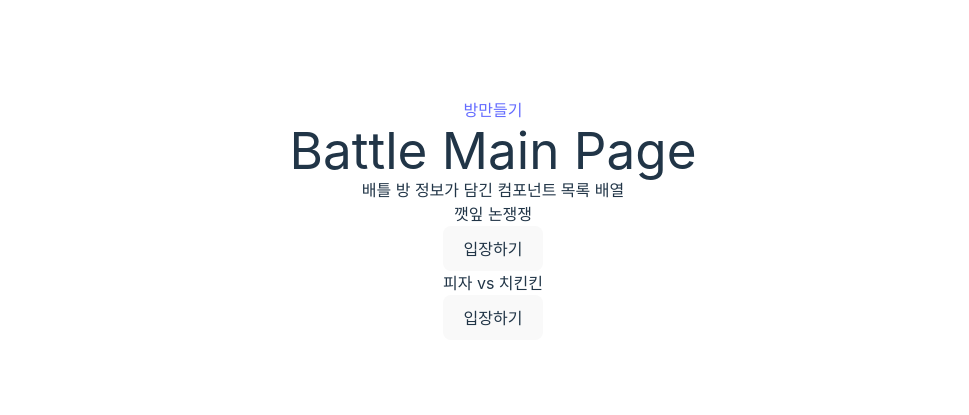
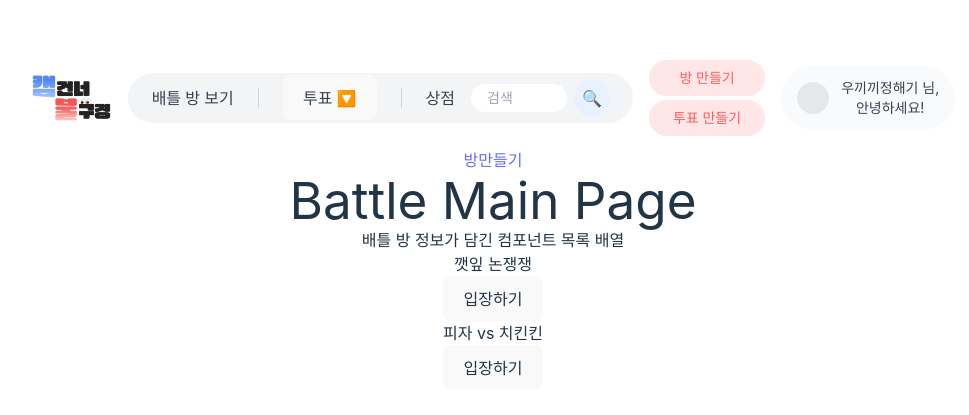
Before and after one commit to stitchzzang/Overthecam_PJT, a React (Vite) app in the folder frontend/overthecam/: page /battle-list in a window 1280 px wide. Shown: the part 181-596 px from the top of the page, without its empty margins (147-1116 px from the left). Built offline with nearby package versions, Linux system fonts and the light colour scheme.

Commit message:
✨ feat: navbar 페이지 적용

```diff
--- /dev/null
+++ b/frontend/overthecam/src/components/Layout/HeaderLayout.jsx
@@ -0,0 +1,12 @@
+import NavBar from "./NavBar";
+
+function HeaderLayout({children}) {
+    return (
+        <>
+        <NavBar/>
+        <main>{children}</main>
+        </>
+    )
+}
+
+export default HeaderLayout;
--- a/frontend/overthecam/src/main.jsx
+++ b/frontend/overthecam/src/main.jsx
@@ -3,6 +3,7 @@ import { createRoot } from "react-dom/client";
 import { RouterProvider, createBrowserRouter } from "react-router-dom";
 import "./index.css";
 import App from "./App.jsx";
+import HeaderLayout from "./components/Layout/HeaderLayout.jsx";
 import BattleCreate from "./page/BattleRoom/BattleCreatingPage.jsx";
 import BattleWaiting from "./page/BattleRoom/BattleRoomPage.jsx";
 import BattleMainPage from "./page/BattleRoom/BattleMainPage.jsx";
@@ -10,10 +11,31 @@ import ItemShopPage from "./page/ItemShop/ItemShopPage.jsx";
 
 const router = createBrowserRouter([
   { path: "/", element: <App /> },
-  { path: "/battle-list", element: <BattleMainPage /> },
-  { path: "/create-battle-room", element: <BattleCreate /> },
+  {
+    path: "/battle-list",
+    element: (
+      <HeaderLayout>
+        <BattleMainPage />
+      </HeaderLayout>
+    ),
+  },
+  {
+    path: "/create-battle-room",
+    element: (
+      <HeaderLayout>
+        <BattleCreate />
+      </HeaderLayout>
+    ),
+  },
   { path: "/battle-room/:battleId", element: <BattleWaiting /> },
-  { path: "/store", element: <ItemShopPage /> },
+  {
+    path: "/store",
+    element: (
+      <HeaderLayout>
+        <ItemShopPage />
+      </HeaderLayout>
+    ),
+  },
 ]);
 
 createRoot(document.getElementById("root")).render(
```
